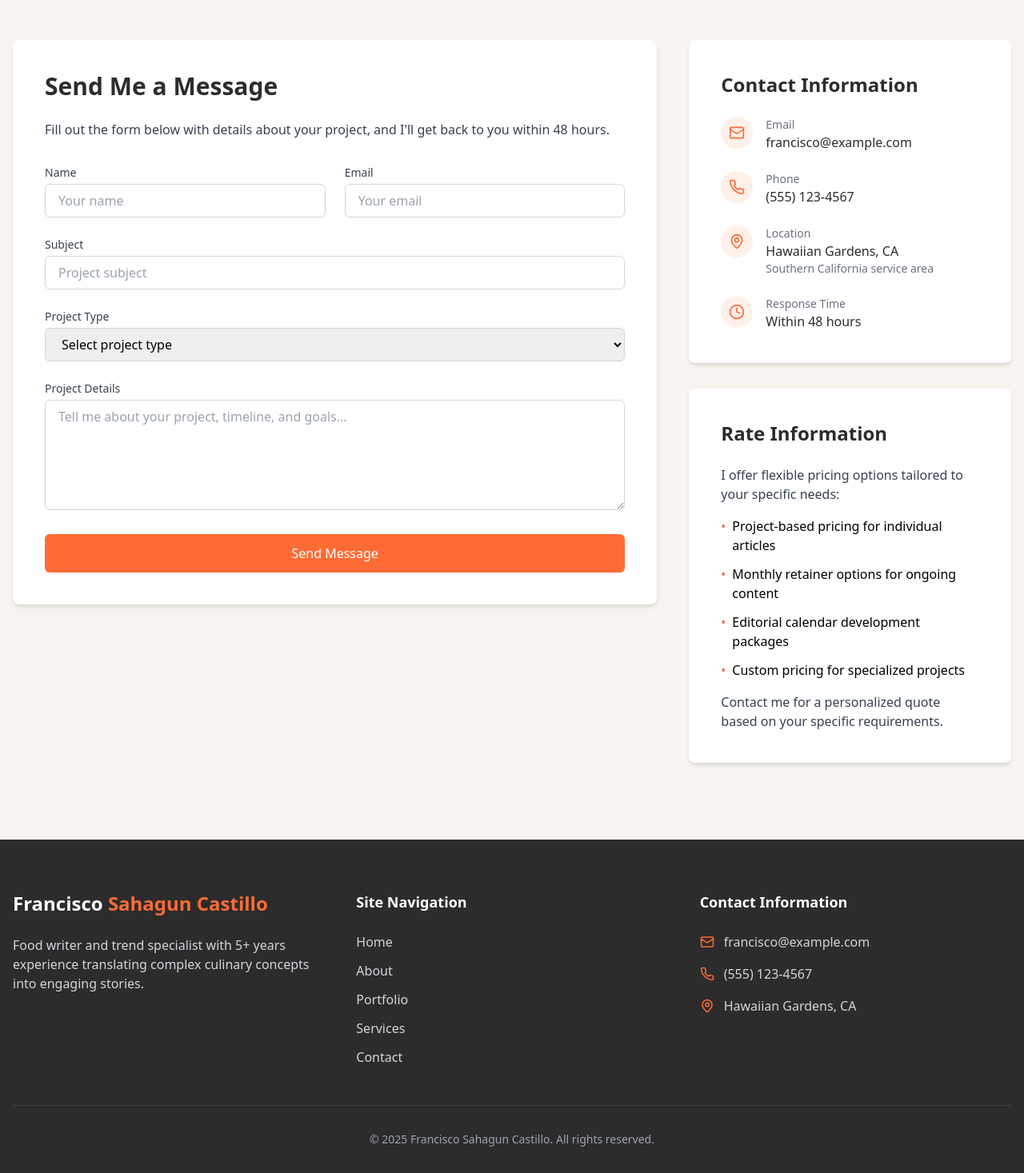
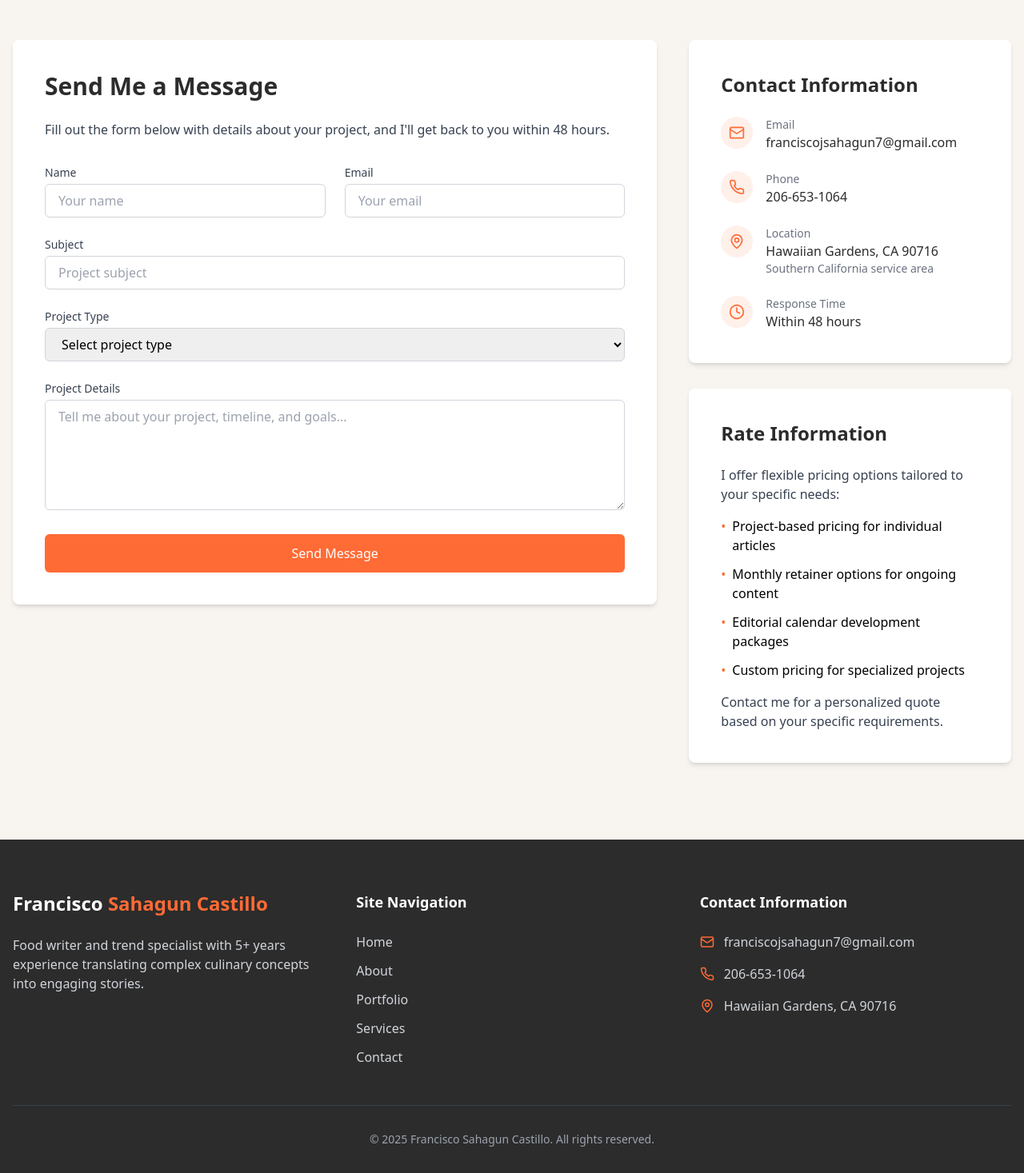
Before and after one commit to VictorKimathi/franciscosahaguncastillofood, a React app: page /contact in a window 1280 px wide. Shown: the part 530-1997 px from the top of the page at 80% size. Built offline with nearby package versions, Linux system fonts and the light colour scheme; the HTML template or start-up script is replaced by a standard one.

Commit message:
push to man

```diff
--- a/src/components/Footer.tsx
+++ b/src/components/Footer.tsx
@@ -63,19 +63,19 @@ export function Footer() {
             <ul className="space-y-4">
               <li className="flex items-center">
                 <MailIcon size={18} className="text-[#ff6b35] mr-3" />
-                <a href="mailto:francisco@example.com" className="text-gray-300 hover:text-[#ff6b35]">
-                  francisco@example.com
+                <a href="mailto:franciscojsahagun7@gmail.com" className="text-gray-300 hover:text-[#ff6b35]">
+                  franciscojsahagun7@gmail.com
                 </a>
               </li>
               <li className="flex items-center">
                 <PhoneIcon size={18} className="text-[#ff6b35] mr-3" />
                 <a href="tel:+15551234567" className="text-gray-300 hover:text-[#ff6b35]">
-                  (555) 123-4567
+                  206-653-1064
                 </a>
               </li>
               <li className="flex items-center">
                 <MapPinIcon size={18} className="text-[#ff6b35] mr-3" />
-                <span className="text-gray-300">Hawaiian Gardens, CA</span>
+                <span className="text-gray-300">Hawaiian Gardens, CA 90716 </span>
               </li>
             </ul>
           </div>
--- a/src/pages/About.tsx
+++ b/src/pages/About.tsx
@@ -33,7 +33,7 @@ export function About() {
                 <ul className="space-y-3">
                   <li className="flex items-start">
                     <CheckIcon size={18} className="text-[#ff6b35] mr-3 mt-1 flex-shrink-0" />
-                    <span>Based in Hawaiian Gardens, CA</span>
+                    <span>Based in Hawaiian Gardens, CA 90716 </span>
                   </li>
                   <li className="flex items-start">
                     <CheckIcon size={18} className="text-[#ff6b35] mr-3 mt-1 flex-shrink-0" />
--- a/src/pages/Contact.tsx
+++ b/src/pages/Contact.tsx
@@ -93,8 +93,8 @@ export function Contact() {
                     </div>
                     <div>
                       <p className="text-sm text-gray-500">Email</p>
-                      <a href="mailto:francisco@example.com" className="text-[#2c2c2c] hover:text-[#ff6b35]">
-                        francisco@example.com
+                      <a href="mailto:franciscojsahagun7@gmail.com" className="text-[#2c2c2c] hover:text-[#ff6b35]">
+                        franciscojsahagun7@gmail.com
                       </a>
                     </div>
                   </li>
@@ -105,7 +105,7 @@ export function Contact() {
                     <div>
                       <p className="text-sm text-gray-500">Phone</p>
                       <a href="tel:+15551234567" className="text-[#2c2c2c] hover:text-[#ff6b35]">
-                        (555) 123-4567
+                        206-653-1064
                       </a>
                     </div>
                   </li>
@@ -115,7 +115,7 @@ export function Contact() {
                     </div>
                     <div>
                       <p className="text-sm text-gray-500">Location</p>
-                      <p className="text-[#2c2c2c]">Hawaiian Gardens, CA</p>
+                      <p className="text-[#2c2c2c]">Hawaiian Gardens, CA 90716 </p>
                       <p className="text-sm text-gray-500">
                         Southern California service area
                       </p>
```
